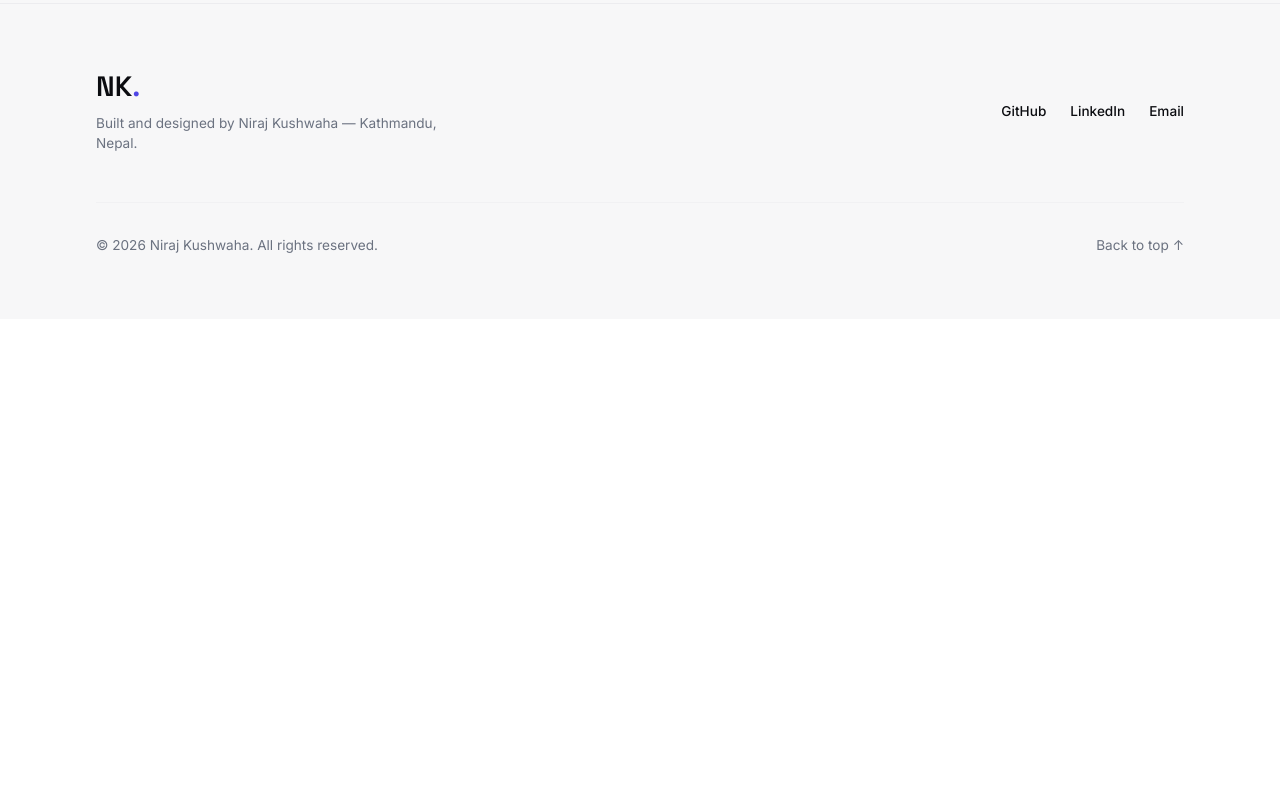
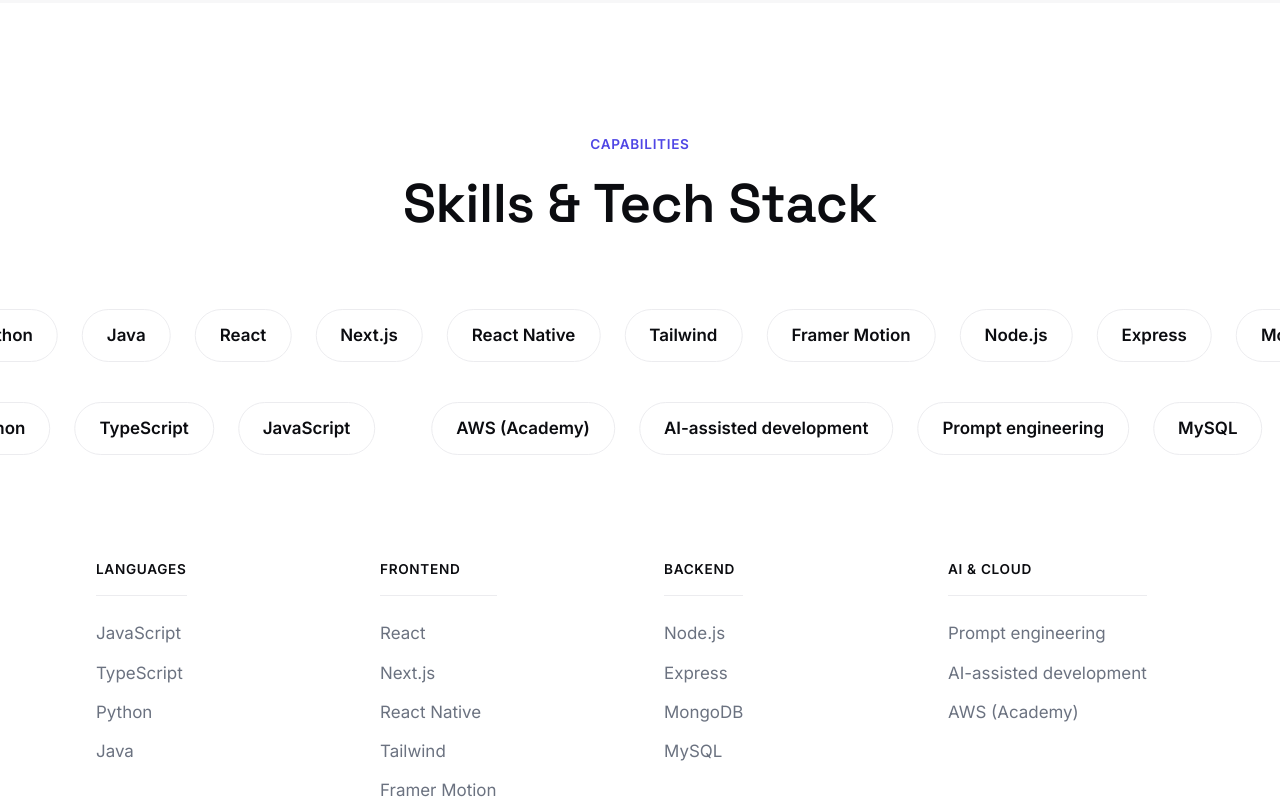
Before and after one commit to Niraj3004/niraj-kushwaha-portfolio, a Next.js app in the folder frontend/: page / in a window 1280 px wide. Shown: the part 1660-2460 px from the top of the page. Before the commit the page ends 1979 px from the top, so only its background shows below. Built offline with nearby package versions, Linux system fonts and the light colour scheme.

Commit message:
feat: implement Skills section (F5)

```diff
--- a/frontend/src/app/page.tsx
+++ b/frontend/src/app/page.tsx
@@ -1,5 +1,6 @@
 import { Hero } from "@/components/sections/Hero";
 import { About } from "@/components/sections/About";
+import { Skills } from "@/components/sections/Skills";
 import { SmoothScroll } from "@/components/motion/SmoothScroll";
 
 export default function Home() {
@@ -8,6 +9,7 @@
       <div className="flex flex-col min-h-screen">
         <Hero />
         <About />
+        <Skills />
       </div>
     </SmoothScroll>
   );
--- /dev/null
+++ b/frontend/src/components/sections/Skills.tsx
@@ -0,0 +1,95 @@
+"use client";
+
+import { Container } from "../ui/Container";
+import { SectionHeading } from "../ui/SectionHeading";
+import { Marquee } from "../motion/Marquee";
+import { Stagger, StaggerItem } from "../motion/Stagger";
+import { Badge } from "../ui/Badge";
+import { Reveal } from "../motion/Reveal";
+
+const SKILL_GROUPS = [
+  {
+    category: "Languages",
+    skills: ["JavaScript", "TypeScript", "Python", "Java"],
+  },
+  {
+    category: "Frontend",
+    skills: ["React", "Next.js", "React Native", "Tailwind", "Framer Motion"],
+  },
+  {
+    category: "Backend",
+    skills: ["Node.js", "Express", "MongoDB", "MySQL"],
+  },
+  {
+    category: "AI & Cloud",
+    skills: ["Prompt engineering", "AI-assisted development", "AWS (Academy)"],
+  },
+];
+
+// Combine all skills for the marquee
+const ALL_SKILLS = SKILL_GROUPS.flatMap((group) => group.skills);
+
+export const Skills = () => {
+  return (
+    <section id="skills" className="py-32 overflow-hidden">
+      <Container>
+        <SectionHeading
+          eyebrow="Capabilities"
+          heading="Skills & Tech Stack"
+          align="center"
+        />
+      </Container>
+
+      {/* Marquee Rows */}
+      <div className="flex flex-col gap-6 mb-24 mt-8">
+        <Marquee speed="normal" direction="left" className="py-2">
+          {ALL_SKILLS.map((skill, i) => (
+            <Badge
+              key={`row1-${i}`}
+              variant="outline"
+              className="text-body py-3 px-6 mx-3 bg-white border-hairline hover:-translate-y-1 hover:border-accent hover:text-accent transition-all duration-300 cursor-default"
+            >
+              {skill}
+            </Badge>
+          ))}
+        </Marquee>
+
+        <Marquee speed="normal" direction="right" className="py-2">
+          {[...ALL_SKILLS].reverse().map((skill, i) => (
+            <Badge
+              key={`row2-${i}`}
+              variant="outline"
+              className="text-body py-3 px-6 mx-3 bg-white border-hairline hover:-translate-y-1 hover:border-accent hover:text-accent transition-all duration-300 cursor-default"
+            >
+              {skill}
+            </Badge>
+          ))}
+        </Marquee>
+      </div>
+
+      {/* Grouped Grid */}
+      <Container>
+        <div className="grid grid-cols-1 md:grid-cols-2 lg:grid-cols-4 gap-12">
+          {SKILL_GROUPS.map((group, i) => (
+            <Reveal key={group.category} delay={0.1 * i}>
+              <div className="space-y-6">
+                <h4 className="text-small font-semibold text-ink uppercase tracking-wider border-b border-hairline pb-4">
+                  {group.category}
+                </h4>
+                <Stagger className="flex flex-col gap-3">
+                  {group.skills.map((skill) => (
+                    <StaggerItem key={skill}>
+                      <span className="text-muted text-body hover:text-accent transition-colors duration-200">
+                        {skill}
+                      </span>
+                    </StaggerItem>
+                  ))}
+                </Stagger>
+              </div>
+            </Reveal>
+          ))}
+        </div>
+      </Container>
+    </section>
+  );
+};
```
